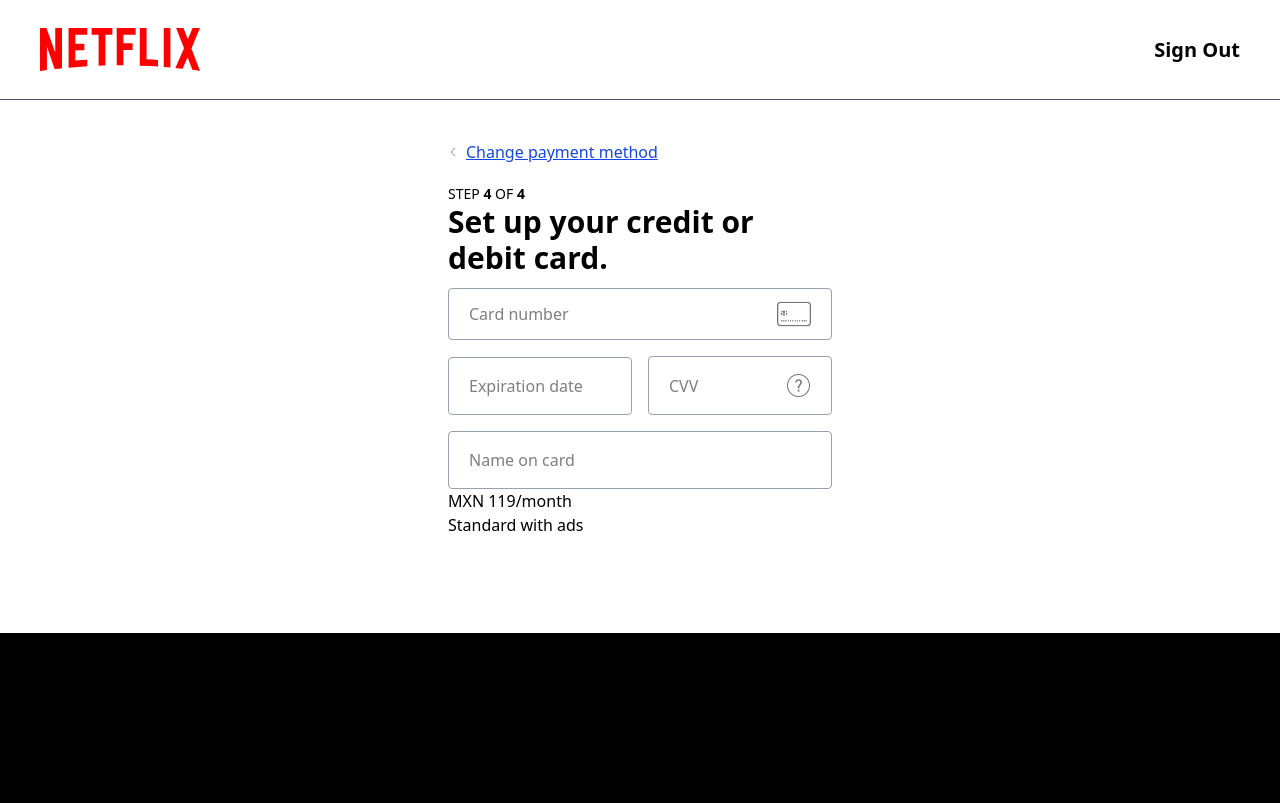
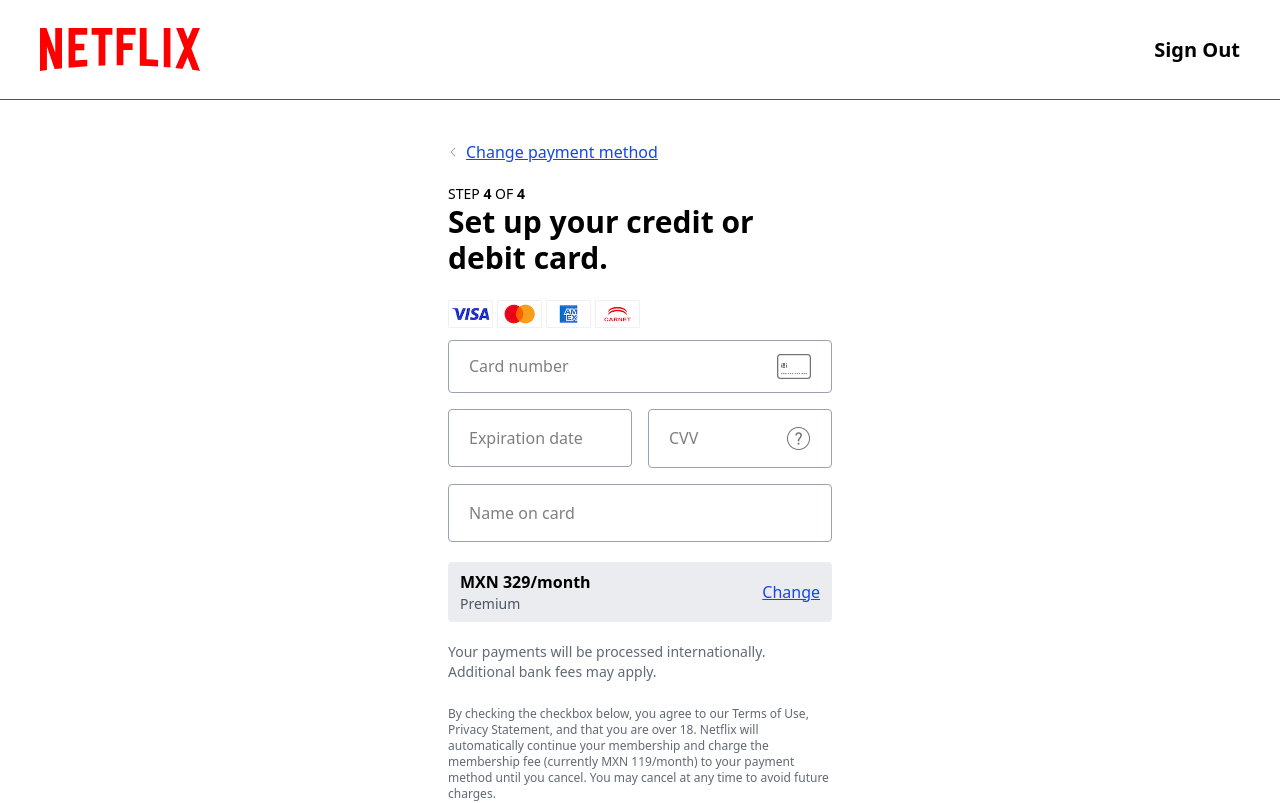
Before and after one commit to fernandovmedina/netflix-clone, a Next.js app: page /signup/payment/card in a window 1280 px wide. Shown: the top 803 px of the page. Built offline with nearby package versions, Linux system fonts and the light colour scheme.

Commit message:
implemented url queries logic to plan change

```diff
--- a/app/signup/payment/card/page.tsx
+++ b/app/signup/payment/card/page.tsx
@@ -2,11 +2,38 @@
 
 import Image from "next/image";
 import Link from "next/link";
-import { useRef } from "react";
+import { useEffect, useRef, useState } from "react";
 
 export default function Card() {
   const cardInputRef = useRef<HTMLInputElement>(null);
   const cvvInputRef = useRef<HTMLInputElement>(null);
+
+  const [planName, setPlanName] = useState<string>("");
+  const [planPrice, setPlanPrice] = useState<number>(0);
+
+  useEffect(() => {
+    const params = new URLSearchParams(window.location.search);
+    const plan = params.get("plan");
+
+    switch (plan) {
+      case "ads":
+        setPlanName("Standard with ads");
+        setPlanPrice(119);
+        break;
+      case "standard":
+        setPlanName("Standard");
+        setPlanPrice(249);
+        break;
+      case "premium":
+        setPlanName("Premium");
+        setPlanPrice(329);
+        break;
+      default:
+        setPlanName("Premium");
+        setPlanPrice(329);
+        break;
+    }
+  }, []);
 
   const toggleInput = (name: string) => {
     if (name === "card") {
@@ -34,16 +61,10 @@
       <section className="flex items-center justify-center">
         <div className="w-[30%] mt-10 pb-24 flex flex-col">
           <Link
-            className="flex flex-row items-center underline text-blue-700 hover:underline-offset-0"
+            className="flex flex-row items-center underline text-blue-700"
             href="/signup/payment"
           >
-            <Image
-              className="mr-2"
-              src="/back_arrow.png"
-              alt="back_arrow_icon"
-              width={10}
-              height={5}
-            />
+            <Image className="mr-2" src="/back_arrow.png" alt="back_arrow_icon" width={10} height={5} />
             Change payment method
           </Link>
           <p className="mt-5 text-sm">
@@ -53,6 +74,12 @@
           <h1 className="font-bold text-3xl">
             Set up your credit or debit card.
           </h1>
+          <div className="flex flex-row items-center mt-6">
+            <Image src="/payments/visa.png" alt="payment_image" width={45} height={5} />
+            <Image className="mx-1" src="/payments/mastercard.png" alt="payment_image" width={45} height={5} />
+            <Image src="/payments/amex.png" alt="payment_image" width={45} height={5} />
+            <Image className="ml-1" src="/payments/carnet.png" alt="payment_image" width={45} height={5} />
+          </div>
           <form>
             <div
               onClick={() => toggleInput("card")}
@@ -105,13 +132,28 @@
               placeholder="Name on card"
             />
           </form>
-          <div>
-            <div>
-              <h1>MXN 119/month</h1>
-              <p>Standard with ads</p>
+          <div className="bg-gray-400/20 my-5 rounded px-3 py-2 flex flex-row items-center justify-between">
+            <div className="flex flex-col">
+              <h1 className="font-bold">MXN {planPrice}/month</h1>
+              <p className="text-sm text-gray-600">{planName}</p>
             </div>
-            <div></div>
+            <Link className="text-blue-700 underline hover:text-blue-900" href="/signup/planform?change=true&paymentType=card">
+              Change
+            </Link>
           </div>
+          <p className="text-gray-800/70 text-sm mb-6">
+            Your payments will be processed internationally. Additional bank fees may apply.
+          </p>
+          <p className="text-gray-800/70 text-xs mb-4">
+            By checking the checkbox below, you agree to our Terms of Use, Privacy Statement, and that you are over 18. Netflix will automatically continue your membership and charge the membership fee (currently MXN 119/month) to your payment method until you cancel. You may cancel at any time to avoid future charges.
+          </p>
+          <div className="flex flex-row items-center">
+            <input type="checkbox" />
+            <p className="ml-2 text-gray-800/80 text-sm">I agree</p>
+          </div>
+          <button className="bg-red-600 hover:bg-red-800 w-full rounded text-white font-bold py-4 my-5 text-2xl">
+            Start Membership
+          </button>
         </div>
       </section>
     </main>
--- a/app/signup/planform/page.tsx
+++ b/app/signup/planform/page.tsx
@@ -3,16 +3,45 @@
 import Image from "next/image";
 import Link from "next/link";
 import { useRouter } from "next/navigation";
-import { useState } from "react";
+import { useEffect, useState } from "react";
 
 export default function Planform() {
-  const [planChoosed, setPlanChoosed] = useState<string>("premium");
+  const [planChoosed, setPlanChoosed] = useState("premium");
+  const [paymentType, setPaymentType] = useState<string | null>(null);
+  const [change, setChange] = useState<string | null>(null);
 
   const router = useRouter();
 
-  const setPlan = (planType: string) => { setPlanChoosed(planType) };
+  useEffect(() => {
+    const params = new URLSearchParams(window.location.search);
 
-  const goPay = () => { router.push("/signup/payment") };
+    setPaymentType(params.get("paymentType"));
+    setChange(params.get("change"));
+  }, []);
+
+  const setPlan = (planType: string) => {
+    setPlanChoosed(planType);
+  };
+
+  const goPay = () => {
+    if (change) {
+      switch (paymentType) {
+        case "card":
+          router.push(`/signup/payment/card?plan=${planChoosed}`);
+          break;
+        case "gift":
+          router.push(`/signup/payment/gift_code?plan=${planChoosed}`);
+          break;
+        case "oxxo":
+          router.push(`/signup/payment/oxxo?plan=${planChoosed}`);
+          break;
+        default:
+          router.push("/signup/payment");
+      }
+      return;
+    }
+    router.push("/signup/payment");
+  };
 
   return (
     <main className="bg-white text-black">
@@ -34,24 +63,38 @@
           STEP <span className="font-bold">3</span> OF{" "}
           <span className="font-bold">4</span>
         </p>
-        <h1 className="text-4xl font-bold">Choose the plan that's right for you</h1>
+        <h1 className="text-4xl font-bold">
+          Choose the plan that's right for you
+        </h1>
         <div className="mt-5 mb-20 flex flex-row w-full">
-          <div onClick={() => setPlan("ads")} className="w-1/3 flex flex-col p-3 border border-gray-700 rounded-xl hover:cursor-pointer">
+          <div
+            onClick={() => setPlan("ads")}
+            className="w-1/3 flex flex-col p-3 border border-gray-700 rounded-xl hover:cursor-pointer"
+          >
             <div className="bg-linear-to-r rounded px-2 pt-3 pb-2 from-sky-800 via-cyan-800 to-sky-950">
               <h1 className="text-white font-bold">Standard with ads</h1>
               <p className="text-white pb-3 text-sm">1080p</p>
               {planChoosed == "ads" && (
                 <div className="flex justify-end">
-                  <Image src="/verify_white.png" alt="verify_icon" width={20} height={10} />
+                  <Image
+                    src="/verify_white.png"
+                    alt="verify_icon"
+                    width={20}
+                    height={10}
+                  />
                 </div>
               )}
             </div>
             <div className="mt-7 border-b border-gray-700">
-              <h2 className="text-gray-700 font-medium text-sm">Monthly price</h2>
+              <h2 className="text-gray-700 font-medium text-sm">
+                Monthly price
+              </h2>
               <p className="text-base font-extrabold pb-2">MXN 119</p>
             </div>
             <div className="border-b border-gray-700 mt-3">
-              <h2 className="text-gray-700 font-medium text-sm">Video and sound quality</h2>
+              <h2 className="text-gray-700 font-medium text-sm">
+                Video and sound quality
+              </h2>
               <p className="text-base font-extrabold pb-2">Good</p>
             </div>
             <div className="border-b border-gray-700 mt-3">
@@ -59,38 +102,60 @@
               <p className="text-base font-extrabold pb-2">1080p (Full HD)</p>
             </div>
             <div className="border-b border-gray-700 mt-3">
-              <h2 className="text-gray-700 font-medium text-sm">Supported devices</h2>
-              <p className="text-base font-extrabold pb-2">TV, computer, mobile phone, tablet</p>
+              <h2 className="text-gray-700 font-medium text-sm">
+                Supported devices
+              </h2>
+              <p className="text-base font-extrabold pb-2">
+                TV, computer, mobile phone, tablet
+              </p>
             </div>
             <div className="border-b border-gray-700 mt-3">
-              <h2 className="text-gray-700 font-medium text-sm">Devices your household can watch at the same time</h2>
+              <h2 className="text-gray-700 font-medium text-sm">
+                Devices your household can watch at the same time
+              </h2>
               <p className="text-base font-extrabold pb-2">2</p>
             </div>
             <div className="border-b border-gray-700 mt-3">
-              <h2 className="text-gray-700 font-medium text-sm">Download devices</h2>
+              <h2 className="text-gray-700 font-medium text-sm">
+                Download devices
+              </h2>
               <p className="text-base font-extrabold pb-2">2</p>
             </div>
             <div className="mt-3">
               <h2 className="text-gray-700 font-medium text-sm">Ads</h2>
-              <p className="text-base font-extrabold pb-2">Less than you might think</p>
+              <p className="text-base font-extrabold pb-2">
+                Less than you might think
+              </p>
             </div>
           </div>
-          <div onClick={() => setPlan("standard")} className="w-1/3 hover:cursor-pointer flex flex-col ml-2 p-3 border border-gray-700 rounded-xl">
+          <div
+            onClick={() => setPlan("standard")}
+            className="w-1/3 hover:cursor-pointer flex flex-col ml-2 p-3 border border-gray-700 rounded-xl"
+          >
             <div className="bg-linear-to-r rounded px-2 pt-3 pb-2 from-sky-800 via-cyan-800 to-sky-950">
               <h1 className="text-white font-bold">Standard</h1>
               <p className="text-white pb-3 text-sm">1080p</p>
               {planChoosed == "standard" && (
                 <div className="flex justify-end">
-                  <Image src="/verify_white.png" alt="verify_icon" width={20} height={10} />
+                  <Image
+                    src="/verify_white.png"
+                    alt="verify_icon"
+                    width={20}
+                    height={10}
+                  />
                 </div>
               )}
             </div>
             <div className="mt-7 border-b border-gray-700">
-              <h2 className="text-gray-700 font-medium text-sm">Monthly price</h2>
+              <h2 className="text-gray-700 font-medium text-sm">
+                Monthly price
+              </h2>
               <p className="text-base font-extrabold pb-2">MXN 249</p>
             </div>
             <div className="border-b border-gray-700 mt-3">
-              <h2 className="text-gray-700 font-medium text-sm">Video and sound quality</h2>
+              <h2 className="text-gray-700 font-medium text-sm">
+                Video and sound quality
+              </h2>
               <p className="text-base font-extrabold pb-2">Good</p>
             </div>
             <div className="border-b border-gray-700 mt-3">
@@ -98,15 +163,23 @@
               <p className="text-base font-extrabold pb-2">1080p (Full HD)</p>
             </div>
             <div className="border-b border-gray-700 mt-3">
-              <h2 className="text-gray-700 font-medium text-sm">Supported devices</h2>
-              <p className="text-base font-extrabold pb-2">TV, computer, mobile phone, tablet</p>
+              <h2 className="text-gray-700 font-medium text-sm">
+                Supported devices
+              </h2>
+              <p className="text-base font-extrabold pb-2">
+                TV, computer, mobile phone, tablet
+              </p>
             </div>
             <div className="border-b border-gray-700 mt-3">
-              <h2 className="text-gray-700 font-medium text-sm">Devices your household can watch at the same time</h2>
+              <h2 className="text-gray-700 font-medium text-sm">
+                Devices your household can watch at the same time
+              </h2>
               <p className="text-base font-extrabold pb-2">2</p>
             </div>
             <div className="border-b border-gray-700 mt-3">
-              <h2 className="text-gray-700 font-medium text-sm">Download devices</h2>
+              <h2 className="text-gray-700 font-medium text-sm">
+                Download devices
+              </h2>
               <p className="text-base font-extrabold pb-2">2</p>
             </div>
             <div className="mt-3">
@@ -114,38 +187,60 @@
               <p className="text-base font-extrabold pb-2">No ads</p>
             </div>
           </div>
-          <div onClick={() => setPlan("premium")} className="w-1/3 hover:cursor-pointer flex flex-col ml-2 p-3 border border-gray-700 rounded-xl">
+          <div
+            onClick={() => setPlan("premium")}
+            className="w-1/3 hover:cursor-pointer flex flex-col ml-2 p-3 border border-gray-700 rounded-xl"
+          >
             <div className="bg-linear-to-r rounded px-2 pt-3 pb-2 from-fuchsia-800 to-pink-950">
               <h1 className="text-white font-bold">Premium</h1>
               <p className="text-white pb-3 text-sm">4K + HDR</p>
               {planChoosed == "premium" && (
                 <div className="flex justify-end">
-                  <Image src="/verify_white.png" alt="verify_icon" width={20} height={10} />
+                  <Image
+                    src="/verify_white.png"
+                    alt="verify_icon"
+                    width={20}
+                    height={10}
+                  />
                 </div>
               )}
             </div>
             <div className="mt-7 border-b border-gray-700">
-              <h2 className="text-gray-700 font-medium text-sm">Monthly price</h2>
+              <h2 className="text-gray-700 font-medium text-sm">
+                Monthly price
+              </h2>
               <p className="text-base font-extrabold pb-2">MXN 329</p>
             </div>
             <div className="border-b border-gray-700 mt-3">
-              <h2 className="text-gray-700 font-medium text-sm">Video and sound quality</h2>
+              <h2 className="text-gray-700 font-medium text-sm">
+                Video and sound quality
+              </h2>
               <p className="text-base font-extrabold pb-2">Best</p>
             </div>
             <div className="border-b border-gray-700 mt-3">
               <h2 className="text-gray-700 font-medium text-sm">Resolution</h2>
-              <p className="text-base font-extrabold pb-2">4K (Ultra HD) + HDR</p>
+              <p className="text-base font-extrabold pb-2">
+                4K (Ultra HD) + HDR
+              </p>
             </div>
             <div className="border-b border-gray-700 mt-3">
-              <h2 className="text-gray-700 font-medium text-sm">Supported devices</h2>
-              <p className="text-base font-extrabold pb-2">TV, computer, mobile phone, tablet</p>
+              <h2 className="text-gray-700 font-medium text-sm">
+                Supported devices
+              </h2>
+              <p className="text-base font-extrabold pb-2">
+                TV, computer, mobile phone, tablet
+              </p>
             </div>
             <div className="border-b border-gray-700 mt-3">
-              <h2 className="text-gray-700 font-medium text-sm">Devices your household can watch at the same time</h2>
+              <h2 className="text-gray-700 font-medium text-sm">
+                Devices your household can watch at the same time
+              </h2>
               <p className="text-base font-extrabold pb-2">4</p>
             </div>
             <div className="border-b border-gray-700 mt-3">
-              <h2 className="text-gray-700 font-medium text-sm">Download devices</h2>
+              <h2 className="text-gray-700 font-medium text-sm">
+                Download devices
+              </h2>
               <p className="text-base font-extrabold pb-2">2</p>
             </div>
             <div className="mt-3">
@@ -155,12 +250,33 @@
           </div>
         </div>
         <div className="pb-10 text-sm">
-          <p>Learn more about an ad-supported plan. If you select an ad-supported plan, you will be required to provide your date of birth for ads personalization and other purposes consistent with the Netflix Privacy Statement.</p>
-          <p className="my-3">Full HD (1080p), Ultra HD (4K) and HDR avalability subjet to your internet service and device capabilities. Not all content is available in all resolutions. See Terms of Use for more details.</p>
-          <p>Only people who live with you may use your account. Add 1 extra member with Standard or up to 2 with Premium. Learn more. Watch on 4 different devices at the same time with remium and 2 with Standard or Standard with ads.</p>
-          <p className="mt-3 mb-8">Live events are included with any Netflix plan and contain ads.</p>
+          <p>
+            Learn more about an ad-supported plan. If you select an ad-supported
+            plan, you will be required to provide your date of birth for ads
+            personalization and other purposes consistent with the Netflix
+            Privacy Statement.
+          </p>
+          <p className="my-3">
+            Full HD (1080p), Ultra HD (4K) and HDR avalability subjet to your
+            internet service and device capabilities. Not all content is
+            available in all resolutions. See Terms of Use for more details.
+          </p>
+          <p>
+            Only people who live with you may use your account. Add 1 extra
+            member with Standard or up to 2 with Premium. Learn more. Watch on 4
+            different devices at the same time with remium and 2 with Standard
+            or Standard with ads.
+          </p>
+          <p className="mt-3 mb-8">
+            Live events are included with any Netflix plan and contain ads.
+          </p>
           <div className="flex justify-center">
-            <button onClick={goPay} className="bg-red-600 text-white hover:bg-red-400 w-[30%] font-bold text-xl py-5 rounded">NEXT</button>
+            <button
+              onClick={() => goPay()}
+              className="bg-red-600 text-white hover:bg-red-400 w-[30%] font-bold text-xl py-5 rounded"
+            >
+              NEXT
+            </button>
           </div>
         </div>
       </section>
```
